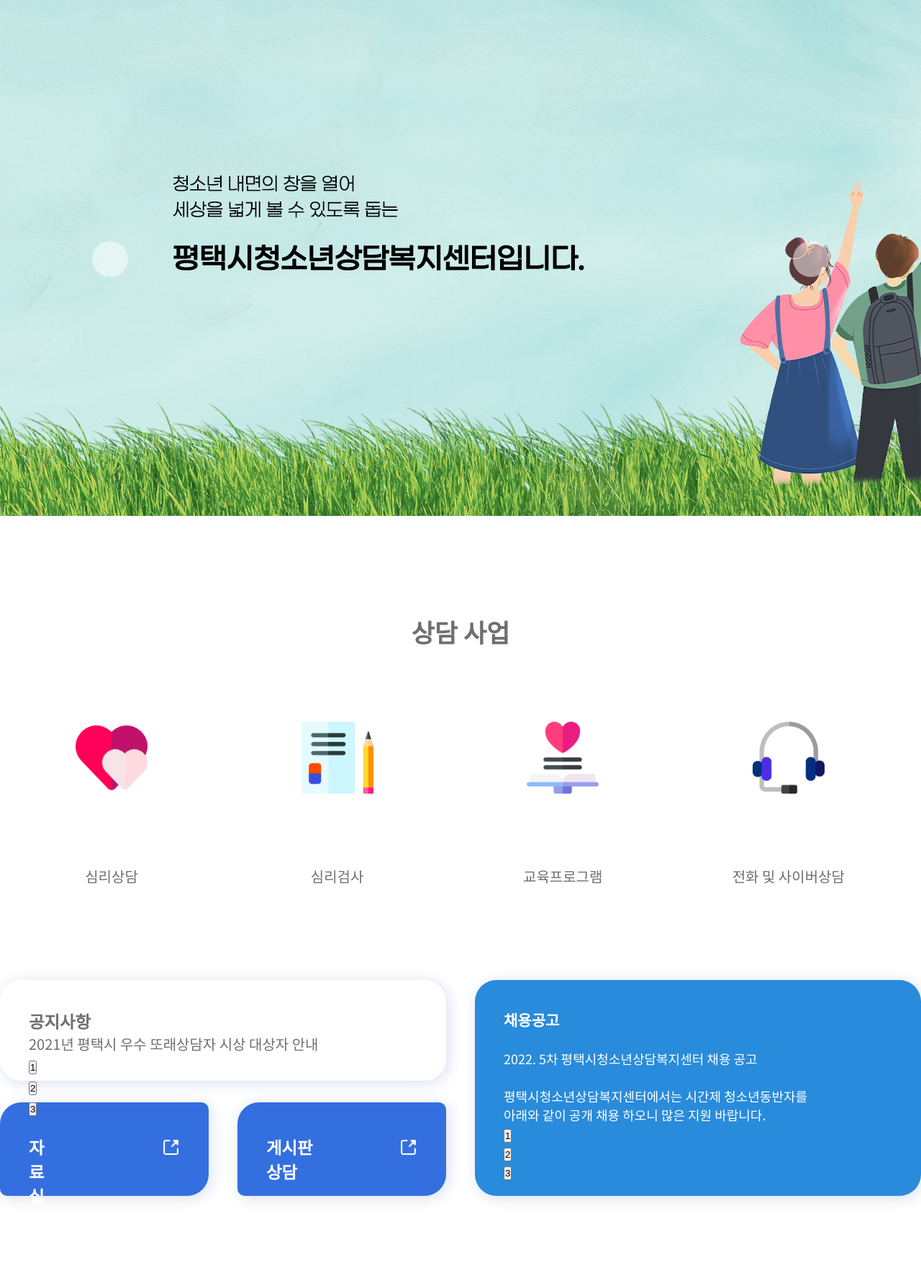
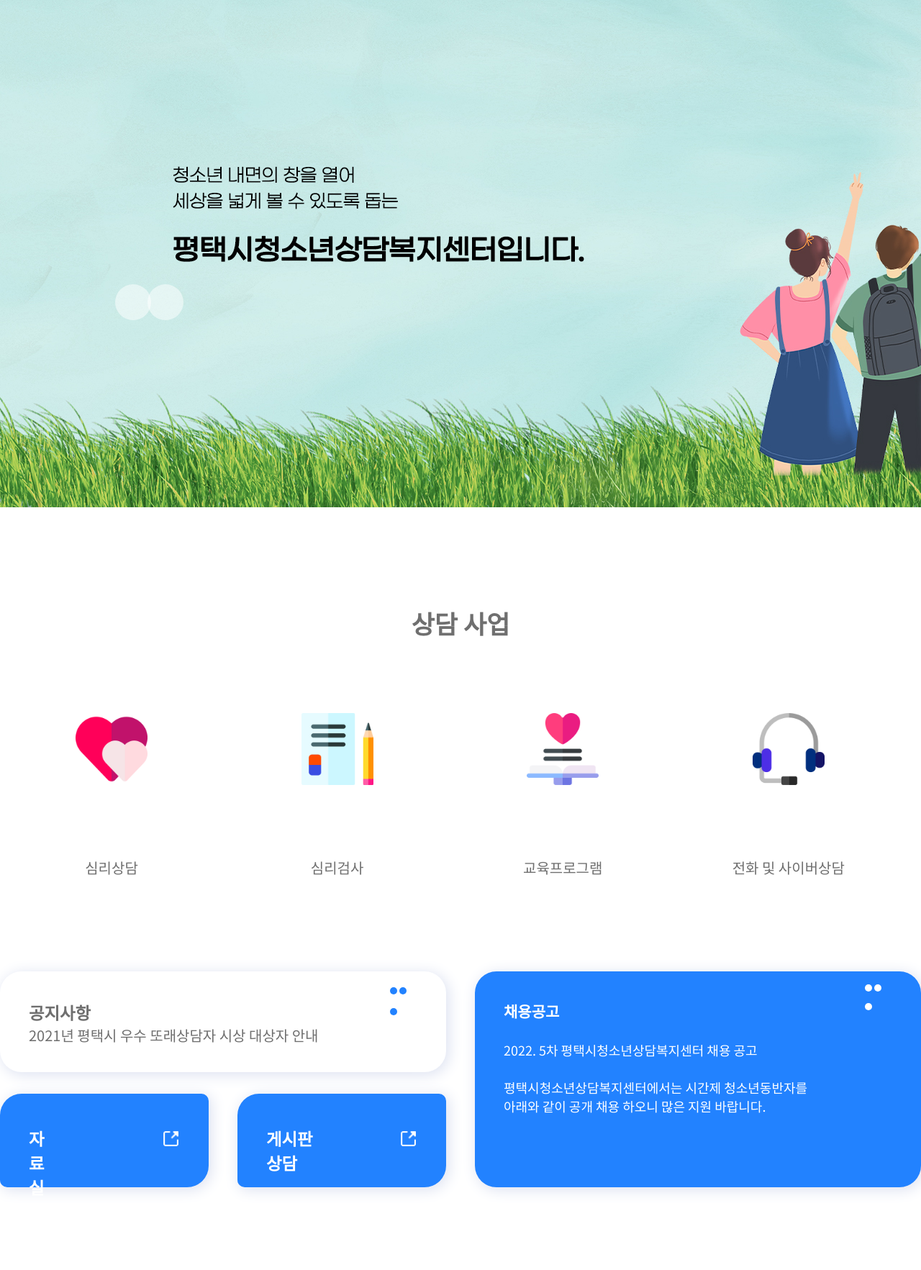
Before and after one commit to yooyeonsook/sook, a plain HTML site: page index.html in a window 1280 px wide. Shown: the part 135-1900 px from the top of the page at 72% size. Drawn offline with Linux system fonts and the light colour scheme.

Commit message:
Add files via upload

```diff
--- a/css/style.css
+++ b/css/style.css
@@ -3,7 +3,7 @@
 /* ///////////////////////// */
 /* //페이지 내 공통 디자인/// */
 /* //////////////////////// */
-.inner{width:100%;max-width: 1440px; margin: 0 auto;}
+.inner{width:100%;max-width: 1440px; min-width: 1100px; margin: 0 auto;}
 .colm2{width: calc((100% - 50px) / 2);}/* 인기상품 flex 공간배치 */
 .colm3{width: calc((100% - 100px) / 3);}
 section{margin-bottom: 130px; font-family: 'Noto Sans KR';}
@@ -13,7 +13,8 @@ section{margin-bottom: 130px; font-family: 'Noto Sans KR';}
 /* /////////header///////// */
 /* //////////////////////// */
 #header, #footer{font-family: 'Gmarket Sans';}
-
+#header{position: fixed; height: 120px; width: 100%; z-index: 99999;
+        background-color: rgba(255, 255, 255, 0.9);}
 .top{display:flex; flex-direction: row; flex-wrap: nowrap;
           justify-content: flex-end; padding-top: 15px; margin-bottom: -15px;}
 .top .p1{padding-right: 70px;}
@@ -24,6 +25,7 @@ section{margin-bottom: 130px; font-family: 'Noto Sans KR';}
 #nav{list-style: none;
     display: flex; flex-direction: row; flex-wrap: nowrap;
     justify-content: space-between;}
+#nav a:hover{color:rgb(34, 130, 255)}
 #nav ul{display: flex; flex-direction: row; flex-wrap: nowrap;
         font-size: 25px; padding-top: 40px; padding-bottom: 20px;}
 #nav ul li{padding-left: 70px}
@@ -31,7 +33,8 @@ section{margin-bottom: 130px; font-family: 'Noto Sans KR';}
 /* //////////////////////// */
 /* /////////slide////////// */
 /* //////////////////////// */
-#slide .img_box img{width: 100%;}
+#slide{padding-top: 120px;}
+#slide .img_box img{width: 100%; align-content: center;}
 
 /* //////////////////////// */
 /* /////////sec1/////////// */
@@ -51,7 +54,7 @@ section{margin-bottom: 130px; font-family: 'Noto Sans KR';}
 #sec2 .left{display: flex; flex-direction: row; flex-wrap: wrap; justify-content: space-between;}
 #sec2 .notice{box-shadow: 3px 3px 20px 1px rgb(221, 226, 241); border-radius: 30px; height: 140px;
           padding: 40px; box-sizing: border-box; margin-bottom: 30px; width: 100%;}
-#sec2 .double{width: calc((100% - 40px)/2); background-color: rgb(52, 111, 223);
+#sec2 .double{width: calc((100% - 40px)/2); background-color: rgb(34, 130, 255);
           box-shadow: 3px 3px 20px 1px rgb(221, 226, 241); border-radius: 30px 10px 30px 10px;
           height: 130px; padding: 40px; box-sizing: border-box;}
 #sec2 .double a{display: inline-flex; padding-top: 5px; color: #fff;}
@@ -59,8 +62,9 @@ section{margin-bottom: 130px; font-family: 'Noto Sans KR';}
 #sec2 .double .a2 img{width: 25px; height: 25px; padding-left: 110px; padding-top: 5px;}
 #sec2 .right{border-radius: 30px; box-shadow: 3px 3px 20px 1px rgb(221, 226, 241);
              height: 300px; padding: 40px; box-sizing: border-box;
-             background-color: rgb(41, 139, 219);}
-#sec2 .right{font-size: 18px; color: #fff;}
+             background-color: rgb(34, 130, 255);}
+#sec2 .right{font-size: 18px; color: rgb(255, 255, 255);}
+
 
 /* //////////////////////// */
 /* /////////sec3/////////// */
@@ -95,11 +99,18 @@ section{margin-bottom: 130px; font-family: 'Noto Sans KR';}
 
 
 /********************************************************************/
-#slide .slick-prev{position: absolute; top: 50%; left: 10%; transform: translate(0, -50%);
-                   z-index: 9999;
-                   width: 50px; height: 50px;
-                border-radius: 50%; border: 0; background: rgba(255, 255, 255, 0.5); font-size: 0;}
-#slide .slick-next{position: absolute; top: 50%; right: 10%; transform: translate(0, -50%);
-                    z-index: 9999;
-                    width: 50px; height: 50px;
-                 border-radius: 50%; border: 0; background: rgba(255, 255, 255, 0.5); font-size: 0;}
+#slide .slick-prev{position: absolute; top: 60%; left: 12.5%; transform: translate(0, -50%);
+                   z-index: 9999; width: 50px; height: 50px; border-radius: 50%;
+                   border: 0; background: rgba(255, 255, 255, 0.5); font-size: 0;}
+#slide .slick-next{position: absolute; top: 60%; left: 16%; transform: translate(0, -50%);
+                   z-index: 9999; width: 50px; height: 50px; border-radius: 50%;
+                   border: 0; background: rgba(255, 255, 255, 0.5); font-size: 0;}
+
+#sec2 .slick-dots{position: absolute;}
+#sec2 .left .slick-dots{bottom: 140%; left: 93%;}
+#sec2 .right .slick-dots{bottom: 140%; left: 93%;}
+#sec2 .slick-dots li{display: inline-block; padding-right: 3px;}
+#sec2 .left .slick-dots li button{width: 10px; height: 10px; border-radius: 50%;
+                            font-size: 0; border: 0; background-color: rgb(34, 130, 255);}
+#sec2 .right .slick-dots li button{width: 10px; height: 10px; border-radius: 50%;
+                            font-size: 0; border: 0; background-color: white;}
```
Also changed, not shown: css/common.css (line endings or trailing spaces).
